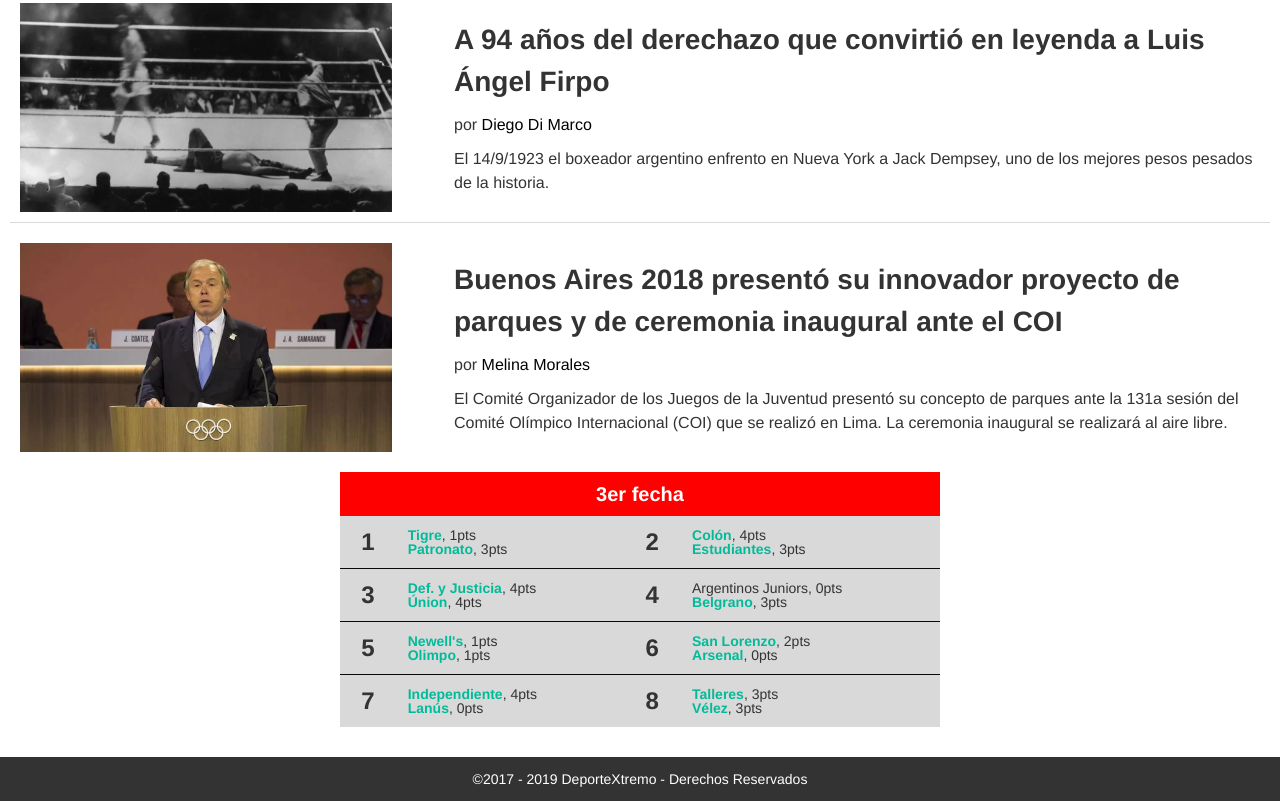
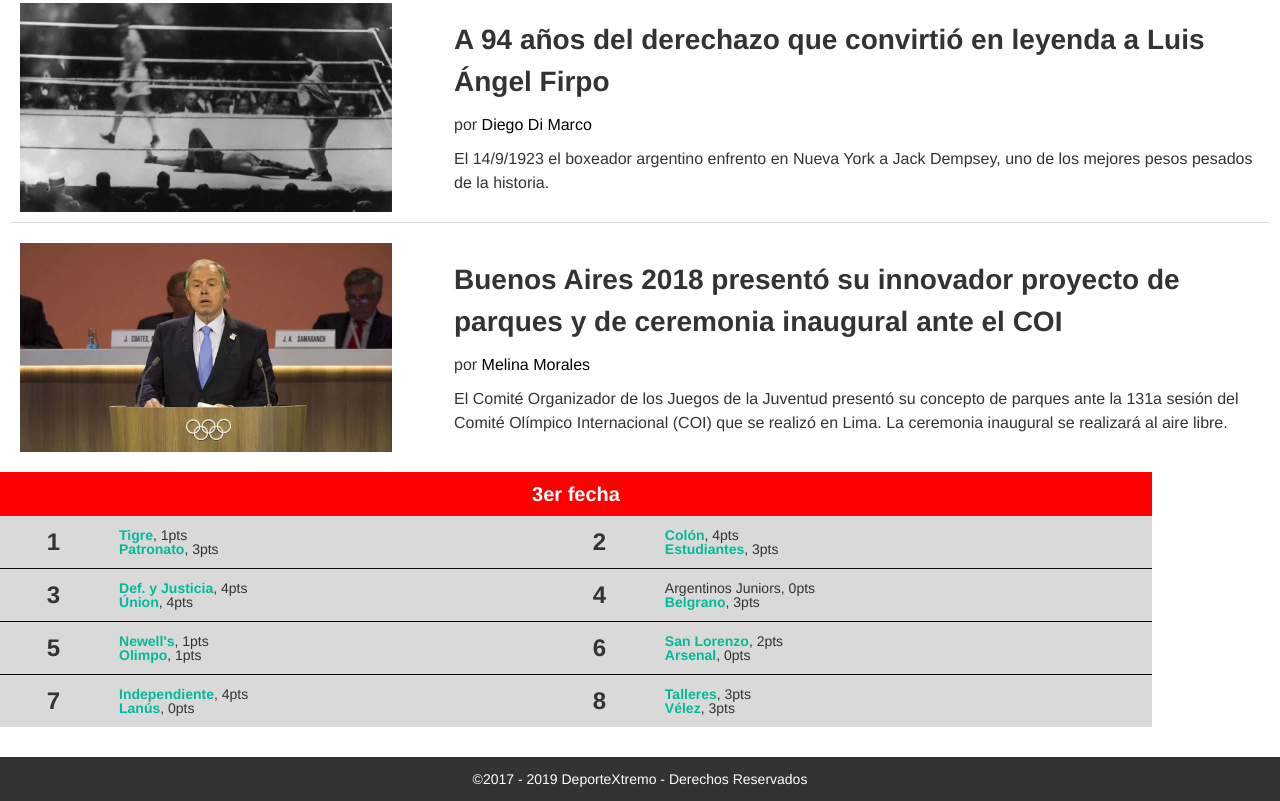
Before and after one commit to ccampanha/PWFE-M1-09, a plain HTML site: page index.html in a window 1280 px wide. Shown: the part 1338-2139 px from the top of the page. Drawn offline with Linux system fonts and the light colour scheme.

Commit message:
ajustes para ios

```diff
--- a/css/style.css
+++ b/css/style.css
@@ -131,8 +131,7 @@
 }
 
 #tabla-posiciones table {
-	width: 600px;
-	margin: auto;
+	width: 90%
 }
 
 #tabla-posiciones td:nth-of-type(odd) { /* <= Aplica a todos kis <td> impares  */
--- a/index.html
+++ b/index.html
@@ -2,13 +2,14 @@
 <html lang="es-AR">
 	<head>
 		<meta charset="utf-8">
+		<meta name="viewport" content="width=device-width,initial-scale=1">
 	 	<title>DX - DeporteXtrem0</title>
 	 	<link rel="stylesheet" href="css/reset.css">
 	 	<link rel="stylesheet" href="css/style.css">
 	</head>
 
 
-	<body>
+	<body ontouchstart>
 		<!-- Aca empieza el contenido web en HTML -->
 		<header>
 			<h1>DeporteXtremo</h1>
```
Also changed, not shown: css/lula estudantes.jpg (deleted).
